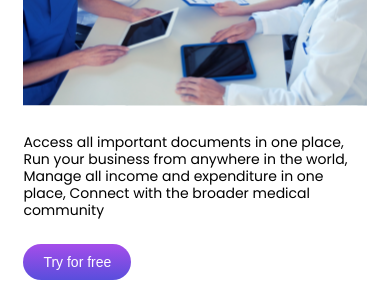
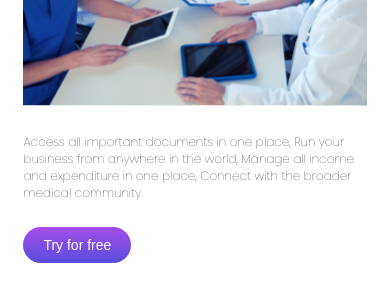
Before and after one commit to Lovethrech/BLOOM-Chel, a Vue app: page / in a window 390 px wide. Shown: the part 1340-1622 px from the top of the page. Built offline with nearby package versions, Linux system fonts and the light colour scheme; some icons are missing.

Commit message:
...finetuning present components to different screen resolution.

```diff
--- a/src/components/home/about/HomeAboutDesc.vue
+++ b/src/components/home/about/HomeAboutDesc.vue
@@ -12,6 +12,7 @@
 <style scoped>
 .home-about-desc-main-ctn-name{
     font-size: 0.9vw;
+    font-weight:100;
 }
 
 @media screen and (min-height: 1000px) {
@@ -22,7 +23,7 @@
 }
 @media screen and (max-width: 900px) {
     .home-about-desc-main-ctn-name{
-        font-size: 14px;
+        font-size: 12px;
         line-height: 2vh;
     }
 }
```
